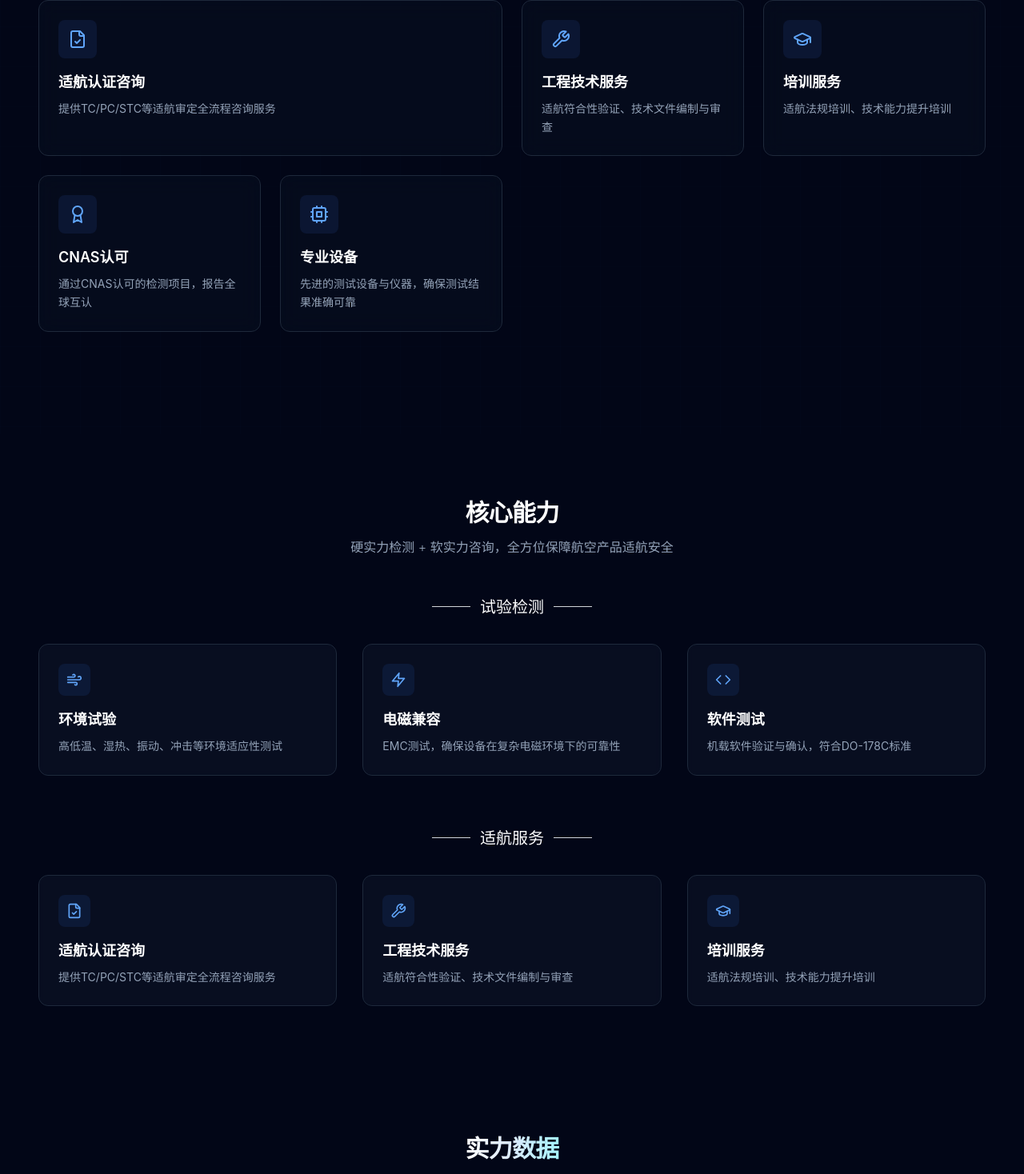
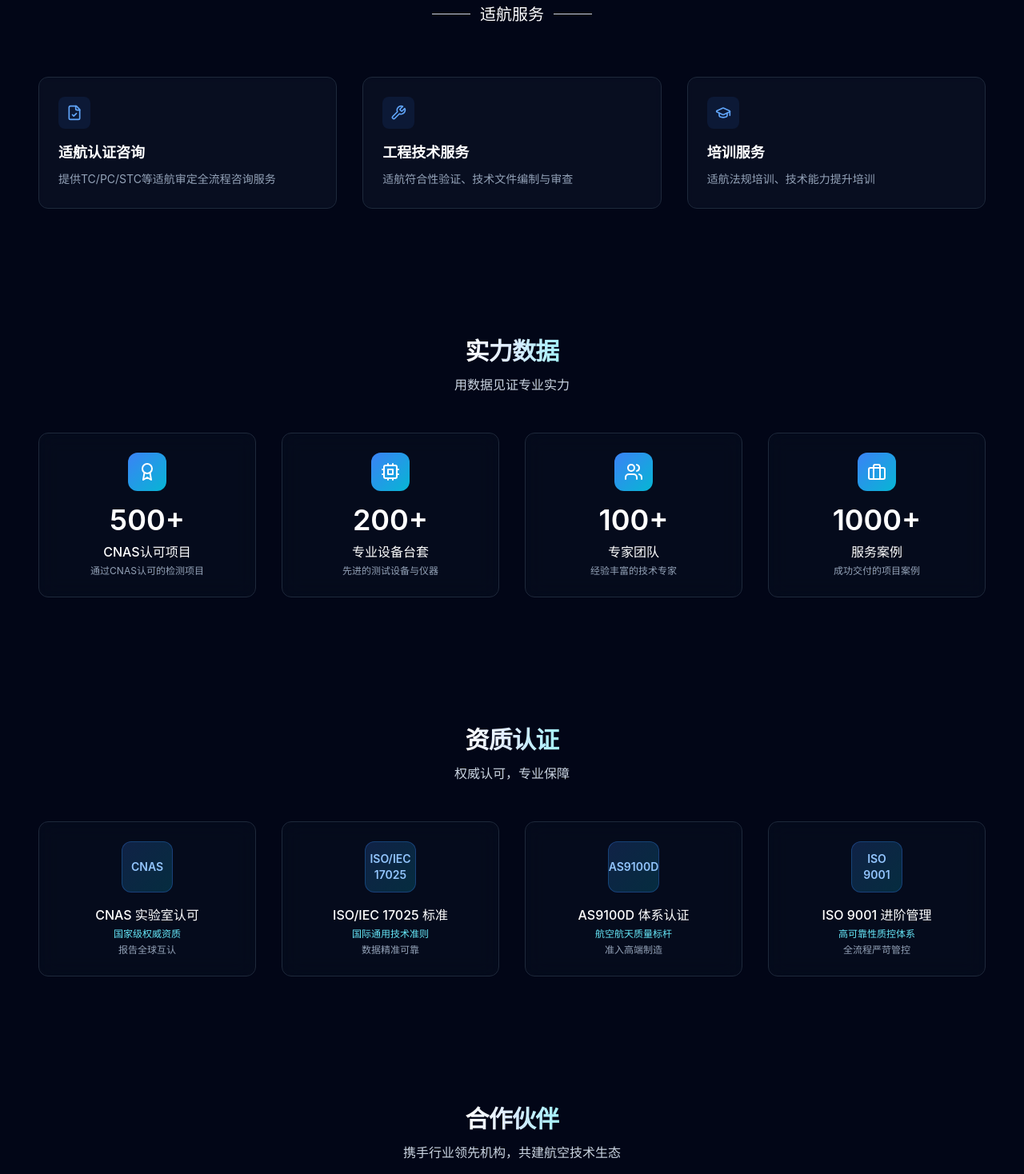
Before and after one commit to HuajiSoup/Kunpeng-Official, a Next.js app: page / in a window 1280 px wide. Shown: the part 1317-2785 px from the top of the page at 80% size. Built offline with nearby package versions, Linux system fonts and the light colour scheme.

Commit message:
主页卡片全部替换为增强的BentoCard

```diff
--- a/app/page.tsx
+++ b/app/page.tsx
@@ -18,7 +18,7 @@ export default function Home() {
       <div className="relative z-10">
         <Header />
         <HeroCarousel />
-        <HeroFeatures />
+        {/* <HeroFeatures /> */}
         <CoreCapabilities />
         <Statistics />
         <Qualifications />
--- a/components/CoreCapabilities.tsx
+++ b/components/CoreCapabilities.tsx
@@ -9,8 +9,13 @@ import {
   GraduationCap,
 } from "lucide-react";
 import { useLanguage } from "@/lib/LanguageContext";
+import { IntroTitle } from "./ui/IntroTitle";
+import { BentoCard } from "./ui/BentoGrid";
 
-const getTestingCapabilities = (t: (key: string) => string) => [
+const getCapabilities = (t: (key: string) => string) => ({
+  testingCapabilities: {
+    name: t("home.capabilities.testing"),
+    content: [
       {
         icon: Wind,
         title: t("home.capabilities.testingItems.env.title"),
@@ -26,9 +31,11 @@ const getTestingCapabilities = (t: (key: string) => string) => [
         title: t("home.capabilities.testingItems.software.title"),
         description: t("home.capabilities.testingItems.software.description"),
       },
-];
-
-const getConsultingServices = (t: (key: string) => string) => [
+    ]
+  },
+  consultCapabilities: {
+    name: t("home.capabilities.services"),
+    content: [
       {
         icon: FileCheck,
         title: t("home.capabilities.servicesItems.consulting.title"),
@@ -44,84 +51,49 @@ const getConsultingServices = (t: (key: string) => string) => [
         title: t("home.capabilities.servicesItems.training.title"),
         description: t("home.capabilities.servicesItems.training.description"),
       },
-];
+    ]
+  },
+});
 
 export default function CoreCapabilities() {
   const { t } = useLanguage();
-  const testingCapabilities = getTestingCapabilities(t);
-  const consultingServices = getConsultingServices(t);
+  const { testingCapabilities, consultCapabilities } = getCapabilities(t);
   return (
     <section className="relative py-16 lg:py-20 bg-slate-950">
       <div className="container mx-auto px-6 sm:px-8 lg:px-12">
-        <div className="text-center mb-12">
-          <h2 className="text-2xl lg:text-3xl font-semibold text-white mb-3 tracking-tight">
-            {t("home.capabilities.title")}
-          </h2>
-          <p className="text-base text-slate-400 max-w-2xl mx-auto leading-relaxed font-light">
-            {t("home.capabilities.subtitle")}
-          </p>
-        </div>
+        <IntroTitle title={t("home.capabilities.title")} desc={t("home.capabilities.subtitle")} />
 
         <div className="space-y-16">
-          {/* Testing Category */}
-          <div>
-            <div className="flex items-center justify-center mb-8">
+          {[testingCapabilities, consultCapabilities].map(capbilities => (
+            <>
+              <div className="flex items-center justify-center">
                 <div className="h-px w-12 bg-gray-300 mr-3"></div>
-              <h3 className="text-xl font-medium text-white">{t("home.capabilities.testing")}</h3>
+                <h3 className="text-xl font-medium text-white">{capbilities.name}</h3>
                 <div className="h-px w-12 bg-gray-300 ml-3"></div>
               </div>
               <div className="grid grid-cols-1 md:grid-cols-3 gap-6 lg:gap-8">
-              {testingCapabilities.map((capability, index) => {
-                const Icon = capability.icon;
+                {capbilities.content.map((feature, index) => {
+                  const Icon = feature.icon;
                   return (
-                  <div
+                    <BentoCard
                       key={index}
-                    className="group p-6 rounded-xl bg-slate-900/50 backdrop-blur-sm border border-slate-800 hover:border-blue-500/50 transition-all duration-300 hover:shadow-[0_0_20px_rgba(59,130,246,0.3)] hover-gentle-wiggle cursor-pointer"
+                      className="group p-6 bg-slate-900/50 backdrop-blur-sm border-slate-800"
                     >
                       <div className="w-10 h-10 bg-blue-500/10 rounded-lg flex items-center justify-center mb-4 group-hover:bg-blue-500 group-hover:text-white transition-all duration-300">
                         <Icon className="w-5 h-5 text-blue-400 group-hover:text-white transition-colors" />
                       </div>
                       <h4 className="text-lg font-semibold text-white mb-2">
-                      {capability.title}
+                        {feature.title}
                       </h4>
                       <p className="text-sm text-slate-400 leading-relaxed">
-                      {capability.description}
+                        {feature.description}
                       </p>
-                  </div>
+                    </BentoCard>
                   );
                 })}
               </div>
-          </div>
-
-          {/* Consulting Category */}
-          <div>
-            <div className="flex items-center justify-center mb-8">
-              <div className="h-px w-12 bg-gray-300 mr-3"></div>
-              <h3 className="text-xl font-medium text-white">{t("home.capabilities.services")}</h3>
-              <div className="h-px w-12 bg-gray-300 ml-3"></div>
-            </div>
-            <div className="grid grid-cols-1 md:grid-cols-3 gap-6 lg:gap-8">
-              {consultingServices.map((service, index) => {
-                const Icon = service.icon;
-                return (
-                  <div
-                    key={index}
-                    className="group p-6 rounded-xl bg-slate-900/50 backdrop-blur-sm border border-slate-800 hover:border-blue-500/50 transition-all duration-300 hover:shadow-[0_0_20px_rgba(59,130,246,0.3)] hover-gentle-wiggle cursor-pointer"
-                  >
-                    <div className="w-10 h-10 bg-blue-500/10 rounded-lg flex items-center justify-center mb-4 group-hover:bg-blue-500 group-hover:text-white transition-all duration-300">
-                      <Icon className="w-5 h-5 text-blue-400 group-hover:text-white transition-colors" />
-                    </div>
-                    <h4 className="text-lg font-semibold text-white mb-2">
-                      {service.title}
-                    </h4>
-                    <p className="text-sm text-slate-400 leading-relaxed">
-                      {service.description}
-                    </p>
-                  </div>
-                );
-              })}
-            </div>
-          </div>
+            </>
+          ))}
         </div>
       </div>
     </section>
--- a/components/Qualifications.tsx
+++ b/components/Qualifications.tsx
@@ -1,6 +1,8 @@
 "use client";
 
 import { useLanguage } from "@/lib/LanguageContext";
+import { IntroTitle } from "./ui/IntroTitle";
+import { BentoCard } from "./ui/BentoGrid";
 
 export default function Qualifications() {
   const { t } = useLanguage();
@@ -35,22 +37,13 @@ export default function Qualifications() {
   return (
     <section className="relative py-16 lg:py-20 bg-slate-950">
       <div className="container mx-auto px-6 sm:px-8 lg:px-12">
-        <div className="text-center mb-12">
-          <h2 className="text-2xl lg:text-3xl font-semibold text-white mb-3 tracking-tight">
-            <span className="bg-gradient-to-r from-white via-blue-100 to-cyan-200 bg-clip-text text-transparent">
-              {t("home.qualifications.title")}
-            </span>
-          </h2>
-          <p className="text-base text-slate-300 font-light">
-            {t("home.qualifications.subtitle")}
-          </p>
-        </div>
+        <IntroTitle title={t("home.qualifications.title")} desc={t("home.qualifications.subtitle")} />
 
         <div className="grid grid-cols-2 lg:grid-cols-4 gap-6 lg:gap-8">
           {qualifications.map((qual, index) => (
-            <div
+            <BentoCard
               key={index}
-              className="group p-6 rounded-xl bg-slate-900/30 backdrop-blur-md border border-slate-800 hover:border-blue-500/50 transition-all duration-300 hover:shadow-[0_0_30px_rgba(59,130,246,0.4)] text-center hover-gentle-wiggle cursor-pointer"
+              className="group p-6 bg-slate-900/30 border-slate-800 text-center"
             >
               <div className="w-16 h-16 bg-gradient-to-br from-blue-500/20 to-cyan-500/20 rounded-xl flex items-center justify-center mx-auto mb-4 group-hover:from-blue-500 group-hover:to-cyan-500 transition-all duration-300 border border-blue-500/30 group-hover:border-cyan-400/50">
                 <div className="text-xs lg:text-sm font-semibold text-blue-300 group-hover:text-white transition-colors text-center px-1 leading-tight">
@@ -62,7 +55,7 @@ export default function Qualifications() {
               </h3>
               <p className="text-xs font-medium text-cyan-300 mb-1">{qual.subtitle}</p>
               <p className="text-xs text-slate-400">{qual.description}</p>
-            </div>
+            </BentoCard>
           ))}
         </div>
       </div>
--- a/components/Statistics.tsx
+++ b/components/Statistics.tsx
@@ -1,8 +1,9 @@
 "use client";
 
 import { Award, Cpu, Users, Briefcase } from "lucide-react";
-import { useEffect, useRef, useState } from "react";
 import { useLanguage } from "@/lib/LanguageContext";
+import { IntroTitle } from "./ui/IntroTitle";
+import { BentoCard } from "./ui/BentoGrid";
 
 const getStats = (t: (key: string) => string) => [
   {
@@ -35,56 +36,6 @@ const getStats = (t: (key: string) => string) => [
   },
 ];
 
-function CountUp({ end, suffix = "", duration = 2000 }: { end: number; suffix?: string; duration?: number }) {
-  const [count, setCount] = useState(0);
-  const [isVisible, setIsVisible] = useState(false);
-  const ref = useRef<HTMLDivElement>(null);
-
-  useEffect(() => {
-    const observer = new IntersectionObserver(
-      ([entry]) => {
-        if (entry.isIntersecting && !isVisible) {
-          setIsVisible(true);
-        }
-      },
-      { threshold: 0.5 }
-    );
-
-    if (ref.current) {
-      observer.observe(ref.current);
-    }
-
-    return () => observer.disconnect();
-  }, [isVisible]);
-
-  useEffect(() => {
-    if (!isVisible) return;
-
-    let startTime: number | null = null;
-    const animate = (timestamp: number) => {
-      if (!startTime) startTime = timestamp;
-      const progress = Math.min((timestamp - startTime) / duration, 1);
-
-      const easeOutQuart = 1 - Math.pow(1 - progress, 4);
-      setCount(Math.floor(easeOutQuart * end));
-
-      if (progress < 1) {
-        requestAnimationFrame(animate);
-      } else {
-        setCount(end);
-      }
-    };
-
-    requestAnimationFrame(animate);
-  }, [isVisible, end, duration]);
-
-  return (
-    <span ref={ref} className="text-3xl lg:text-4xl font-semibold text-white">
-      {count}{suffix}
-    </span>
-  );
-}
-
 export default function Statistics() {
   const { t } = useLanguage();
   const stats = getStats(t);
@@ -92,24 +43,15 @@ export default function Statistics() {
   return (
     <section className="relative py-16 lg:py-20 bg-slate-950">
       <div className="container mx-auto px-6 sm:px-8 lg:px-12">
-        <div className="text-center mb-12">
-          <h2 className="text-2xl lg:text-3xl font-semibold text-white mb-3 tracking-tight">
-            <span className="bg-gradient-to-r from-white via-blue-100 to-cyan-200 bg-clip-text text-transparent">
-              {t("home.statistics.title")}
-            </span>
-          </h2>
-          <p className="text-base text-slate-300 font-light">
-            {t("home.statistics.subtitle")}
-          </p>
-        </div>
+        <IntroTitle title={t("home.statistics.title")} desc={t("home.statistics.subtitle")} />
 
         <div className="grid grid-cols-1 sm:grid-cols-2 lg:grid-cols-4 gap-6 lg:gap-8">
           {stats.map((stat, index) => {
             const Icon = stat.icon;
             return (
-              <div
+              <BentoCard
                 key={index}
-                className="group p-6 rounded-xl bg-slate-900/30 backdrop-blur-md border border-slate-800 hover:border-blue-500/50 transition-all duration-300 hover:shadow-[0_0_30px_rgba(59,130,246,0.4)] text-center hover-gentle-wiggle cursor-pointer"
+                className="group p-6 bg-slate-900/30 border border-slate-800 text-center"
               >
                 <div className="w-12 h-12 bg-gradient-to-br from-blue-500 to-cyan-500 rounded-xl flex items-center justify-center mx-auto mb-4 group-hover:scale-105 transition-transform duration-300">
                   <Icon className="w-6 h-6 text-white" />
@@ -125,7 +67,7 @@ export default function Statistics() {
                 <div className="text-xs text-slate-400">
                   {stat.description}
                 </div>
-              </div>
+              </BentoCard>
             );
           })}
         </div>
--- a/components/TechnicalSupport.tsx
+++ b/components/TechnicalSupport.tsx
@@ -1,6 +1,8 @@
 "use client";
 
 import { useLanguage } from "@/lib/LanguageContext";
+import { IntroTitle } from "./ui/IntroTitle";
+import { BentoCard } from "./ui/BentoGrid";
 
 const getSupportItems = (t: (key: string) => string) => [
   {
@@ -32,24 +34,14 @@ export default function TechnicalSupport() {
   return (
     <section className="relative py-16 lg:py-20 bg-slate-950">
       <div className="container mx-auto px-6 sm:px-8 lg:px-12">
-        {/* Section Header */}
-        <div className="text-center mb-12">
-          <h2 className="text-2xl lg:text-3xl font-semibold text-white mb-3 tracking-tight">
-            <span className="bg-gradient-to-r from-white via-blue-100 to-cyan-200 bg-clip-text text-transparent">
-              {t("home.technicalSupport.title")}
-            </span>
-          </h2>
-          <p className="text-base text-slate-300 font-light">
-            {t("home.technicalSupport.subtitle")}
-          </p>
-        </div>
+        <IntroTitle title={t("home.technicalSupport.title")} desc={t("home.technicalSupport.subtitle")} />
 
         {/* Support Cards Grid */}
         <div className="grid grid-cols-1 md:grid-cols-4 gap-6 lg:gap-8">
           {supportItems.map((item, index) => (
-            <div
+            <BentoCard
               key={index}
-              className="group p-6 rounded-xl bg-slate-900/30 backdrop-blur-md border border-slate-800 hover:border-blue-500/50 transition-all duration-300 hover:shadow-[0_0_30px_rgba(59,130,246,0.4)] text-center hover-gentle-wiggle cursor-pointer"
+              className="group p-6 bg-slate-900/30 border-slate-800 text-center"
             >
               {/* Logo区域 - 圆形占位符，蓝色渐变背景 */}
               <div className="w-16 h-16 bg-gradient-to-br from-blue-500/20 to-cyan-500/20 rounded-full flex items-center justify-center mx-auto mb-4 group-hover:from-blue-500 group-hover:to-cyan-500 transition-all duration-300 border border-blue-500/30 group-hover:border-cyan-400/50">
@@ -65,7 +57,7 @@ export default function TechnicalSupport() {
 
               {/* 描述 */}
               <p className="text-xs text-slate-400">{item.description}</p>
-            </div>
+            </BentoCard>
           ))}
         </div>
 
--- a/components/ui/BentoGrid.tsx
+++ b/components/ui/BentoGrid.tsx
@@ -34,7 +34,6 @@ interface BentoCardProps {
   header?: ReactNode;
   icon?: ReactNode;
   children?: ReactNode;
-  span?: 1 | 2 | 3 | 4;
   theme?: "dark" | "light";
 }
 
@@ -45,16 +44,8 @@ export function BentoCard({
   header,
   icon,
   children,
-  span = 1,
   theme = "dark",
 }: BentoCardProps) {
-  const spanClasses = {
-    1: "md:col-span-1",
-    2: "md:col-span-2",
-    3: "md:col-span-3",
-    4: "md:col-span-4",
-  };
-
   const cardRef = useRef<HTMLDivElement>(null);
   const [mousePosition, setMousePosition] = useState({ x: 50, y: 50 });
 
@@ -72,46 +63,39 @@ export function BentoCard({
   return (
     <motion.div
       ref={cardRef}
-      initial={{ opacity: 0, y: 20 }}
+      initial={{ opacity: 0, y: 40 }}
       whileInView={{ opacity: 1, y: 0 }}
-      viewport={{ once: true }}
+      viewport={{ once: true, amount: 0.2 }}
       transition={{ duration: 0.5 }}
       onMouseMove={handleMouseMove}
       className={cn(
-        "group relative col-span-1 row-span-1 overflow-hidden rounded-xl p-6 transition-all duration-300",
+        "group relative overflow-hidden rounded-xl p-6 cursor-pointer transition-colors transition-shadow duration-300",
         // 浅色主题样式
         isLight
           ? "bg-white border border-slate-200 shadow-md hover:border-blue-500 hover:bg-blue-50/50 hover:shadow-xl"
-          : // 深色主题样式（原有）
-            "border border-slate-800 bg-slate-900/30 backdrop-blur-md hover:border-blue-500/50 hover:shadow-[0_0_30px_rgba(59,130,246,0.4)]",
-        spanClasses[span],
+          : "border border-slate-800 bg-slate-900/30 backdrop-blur-md hover:border-blue-500/50 hover:shadow-[0_0_30px_rgba(59,130,246,0.4)]",
         className
       )}
     >
-      {/* 浅色主题：蓝色扫光效果 */}
+      {/* 浅色主题：线条扫光 */}
       {isLight && (
         <div className="absolute inset-0 opacity-0 group-hover:opacity-100 transition-opacity duration-500">
-          <div className="absolute inset-0 bg-gradient-to-r from-transparent via-blue-500/10 to-transparent -translate-x-full group-hover:translate-x-full transition-transform duration-1000" />
+          <div className="absolute inset-0 bg-gradient-to-r from-transparent via-blue-500/10 to-transparent -translate-x-full group-hover:translate-x-full transition-transform duration-300 ease-in" />
         </div>
       )}
 
-      {/* 深色主题：蓝色发光效果 */}
+      {/* 深色主题：鼠标发光 */}
       {!isLight && (
-        <>
-          <div className="absolute inset-0 opacity-0 group-hover:opacity-100 transition-opacity duration-500">
-            <div className="absolute inset-0 bg-gradient-to-r from-transparent via-cyan-500/20 to-transparent -translate-x-full group-hover:translate-x-full transition-transform duration-1000" />
-          </div>
-          <motion.div
-            className="absolute inset-0 opacity-0 group-hover:opacity-100 transition-opacity duration-500 pointer-events-none"
-            style={{
-              background: `radial-gradient(circle at ${mousePosition.x}% ${mousePosition.y}%, rgba(59, 130, 246, 0.3), transparent 70%)`,
-            }}
-          />
-        </>
+        <div
+          className="absolute inset-0 opacity-0 group-hover:opacity-100 transition-opacity duration-500 pointer-events-none"
+          style={{
+            background: `radial-gradient(circle at ${mousePosition.x}% ${mousePosition.y}%, rgba(59, 130, 246, 0.3), transparent 70%)`,
+          }}
+        />
       )}
 
       {/* Content */}
-      <div className="relative z-10 h-full flex flex-col">
+      {/* <div className="relative z-10 h-full flex flex-col">
         {header && <div className="mb-4">{header}</div>}
         {icon && (
           <div
@@ -146,7 +130,8 @@ export function BentoCard({
           </p>
         )}
         {children}
-      </div>
+      </div> */}
+      {children}
     </motion.div>
   );
 }
--- /dev/null
+++ b/components/ui/IntroTitle.tsx
@@ -0,0 +1,22 @@
+interface IntroTitleProps {
+  title: string;
+  desc: string;
+}
+
+export function IntroTitle({
+  title,
+  desc
+}: IntroTitleProps) {
+  return (<>
+    <div className="text-center mb-12">
+      <h2 className="text-2xl lg:text-3xl font-semibold text-white mb-3 tracking-tight">
+        <span className="bg-gradient-to-r from-white via-blue-100 to-cyan-200 bg-clip-text text-transparent">
+          {title}
+        </span>
+      </h2>
+      <p className="text-base text-slate-300 font-light">
+        {desc}
+      </p>
+    </div>
+  </>);
+}
```
Also changed, not shown: 1 other file (tests, documents, lock files or other folders). Lines whose indentation alone changed are shown as unchanged.
